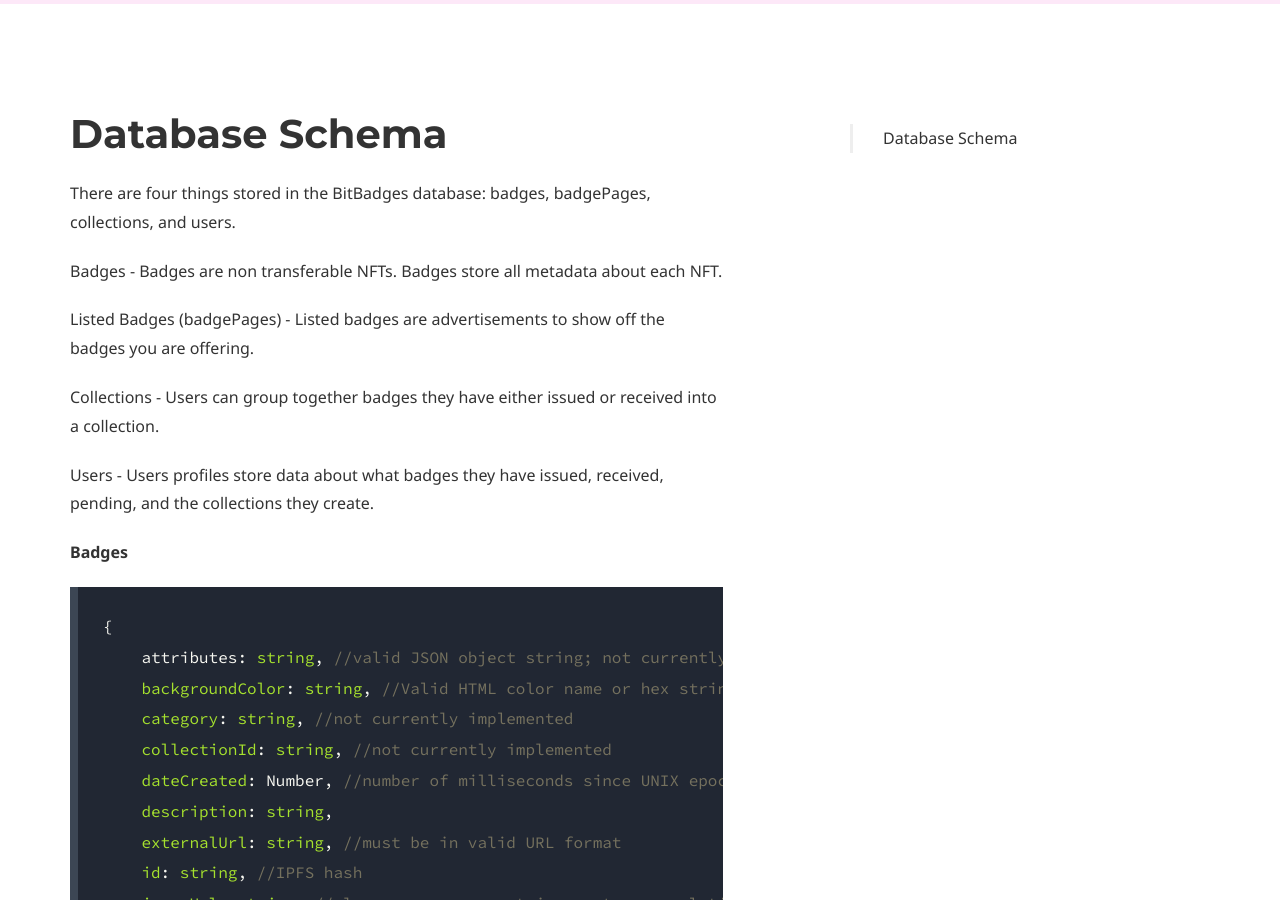
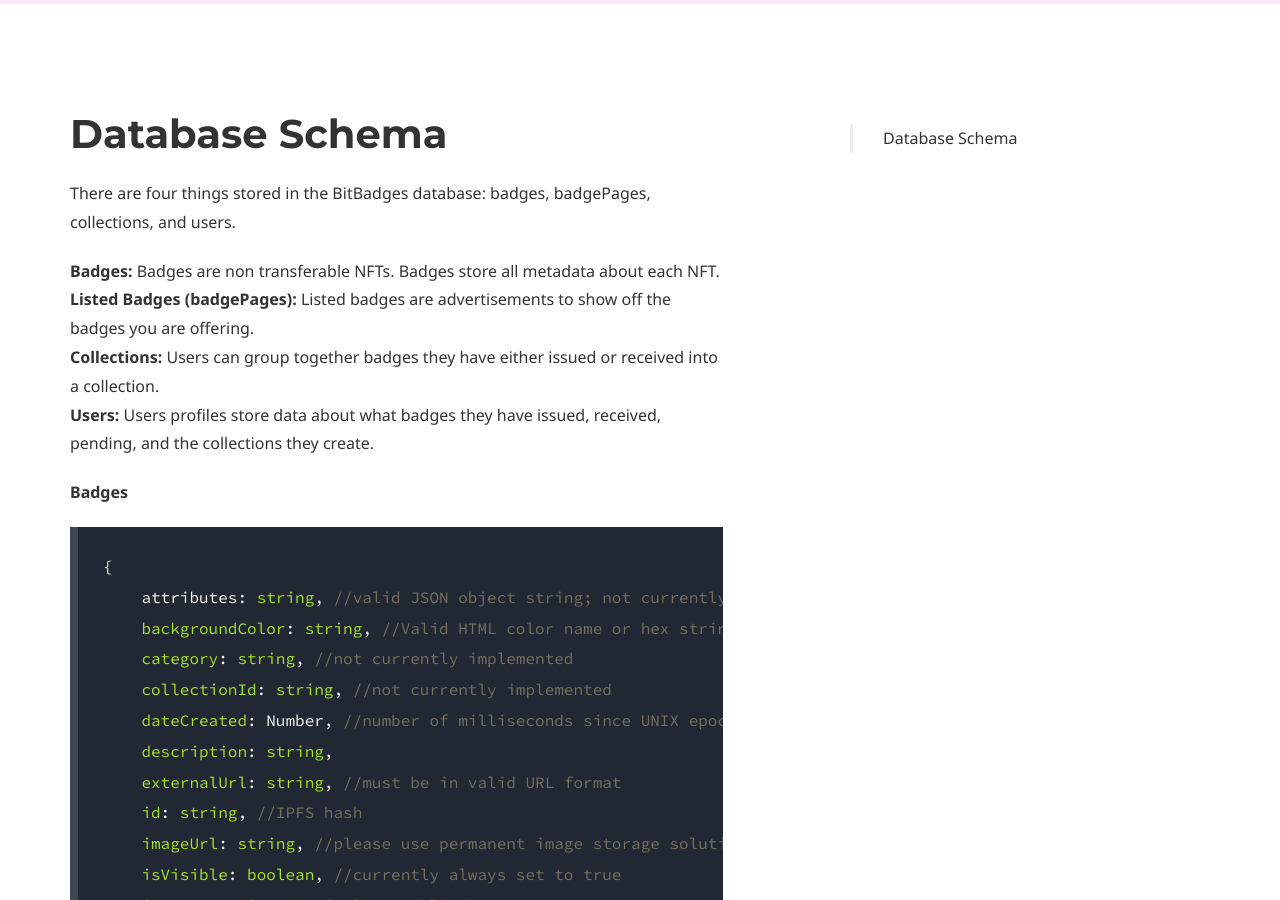
Before and after one commit to BitBadges/bitbadges.github.io, a Jekyll site: the page built from database.md, in a window 1280 px wide and 900 px high, scrolled down 623 px. Built offline with Jekyll 4.4.1, drawn with Linux system fonts in a browser that asks for light colours; some web fonts are replaced.

````diff
--- a/database.md
+++ b/database.md
@@ -31,13 +31,10 @@ page_nav:
 # Database Schema
 There are four things stored in the BitBadges database: badges, badgePages, collections, and users.
 
-Badges - Badges are non transferable NFTs. Badges store all metadata about each NFT.
-
-Listed Badges (badgePages) - Listed badges are advertisements to show off the badges you are offering.
-
-Collections - Users can group together badges they have either issued or received into a collection.
-
-Users - Users profiles store data about what badges they have issued, received, pending, and the collections they create.
+**Badges:** Badges are non transferable NFTs. Badges store all metadata about each NFT.
+**Listed Badges (badgePages):** Listed badges are advertisements to show off the badges you are offering.
+**Collections:** Users can group together badges they have either issued or received into a collection.
+**Users:** Users profiles store data about what badges they have issued, received, pending, and the collections they create.
 
 **Badges**
 ```javascript
````
